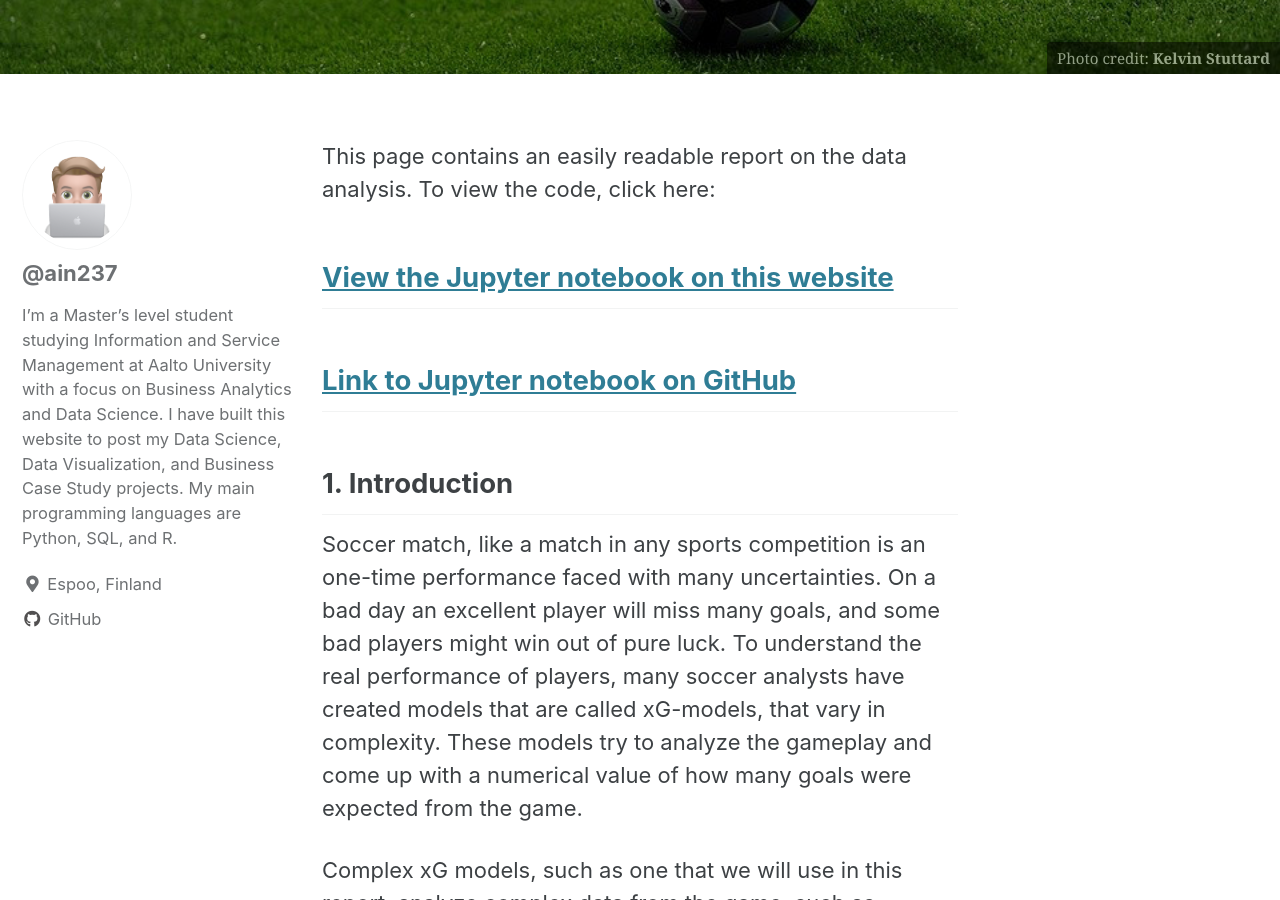
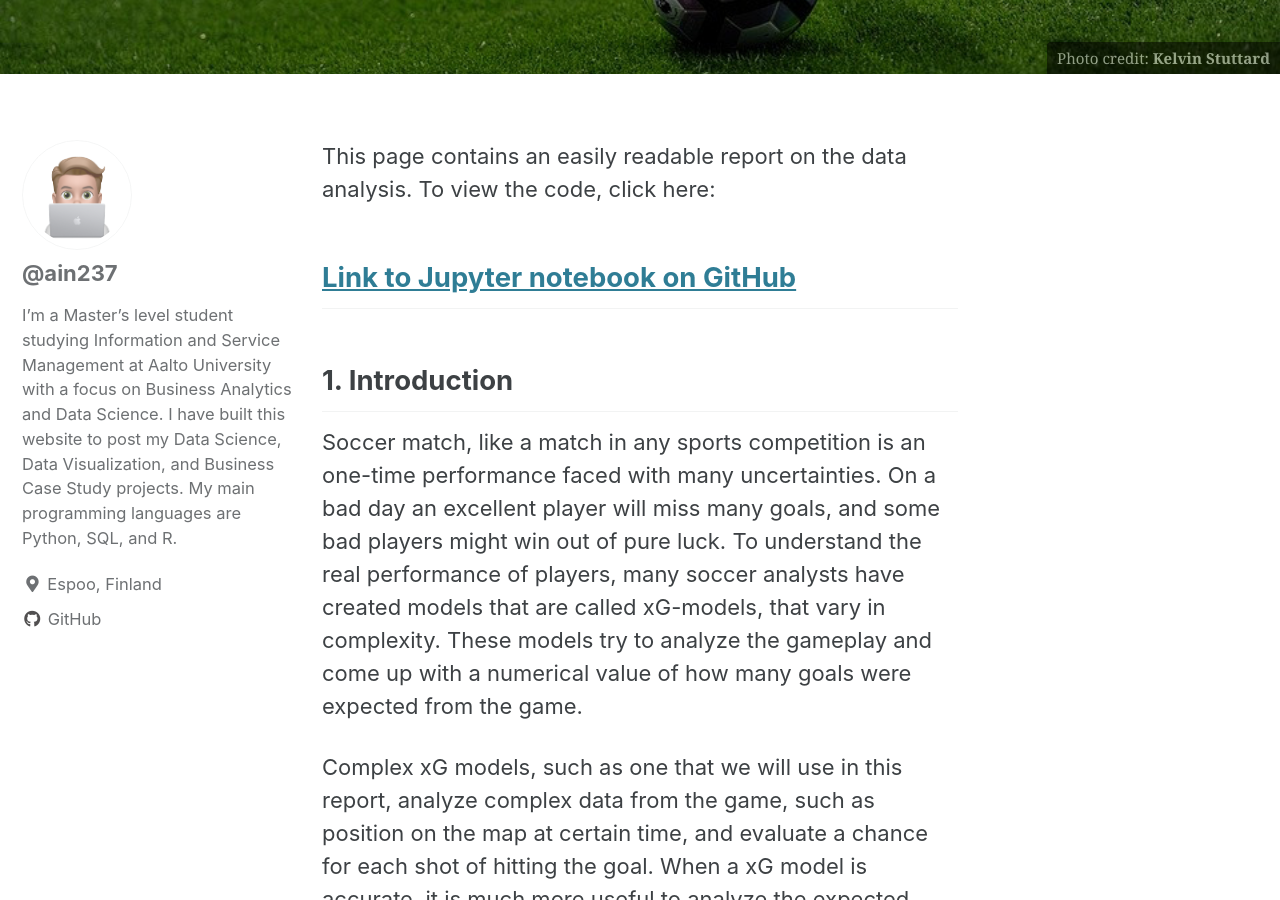
Before and after one commit to ain237/Portfolio, a Jekyll site: the page built from _posts/2021-08-01-xg-post.md, in a window 1280 px wide and 900 px high, scrolled down 336 px. Built offline with Jekyll 4.4.1, drawn with Linux system fonts in a browser that asks for light colours; cached includes are drawn as plain includes.

Commit message:
Update 2021-08-01-xg-post.md

```diff
--- a/_posts/2021-08-01-xg-post.md
+++ b/_posts/2021-08-01-xg-post.md
@@ -8,7 +8,6 @@ header:
 ---
 
 This page contains an easily readable report on the data analysis. To view the code, click here:
-## [View the Jupyter notebook on this website](https://ain237.github.io/portfolio-website/xG_model_notebook/ " ")
 ## [Link to Jupyter notebook on GitHub](https://github.com/ain237/data-science-projects/blob/main/sports-analysis-xG-model/xG_model_notebook.ipynb " ")
 
 
```
